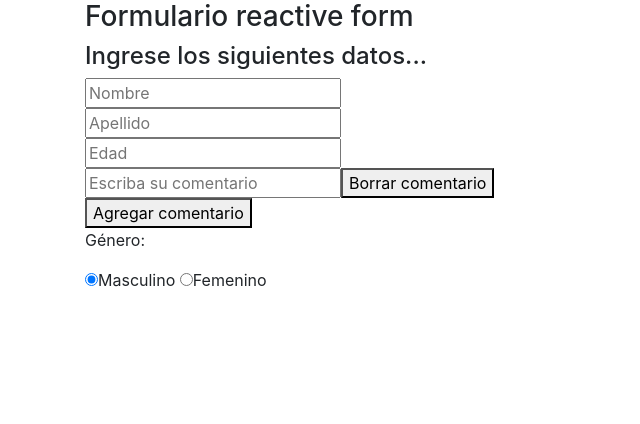
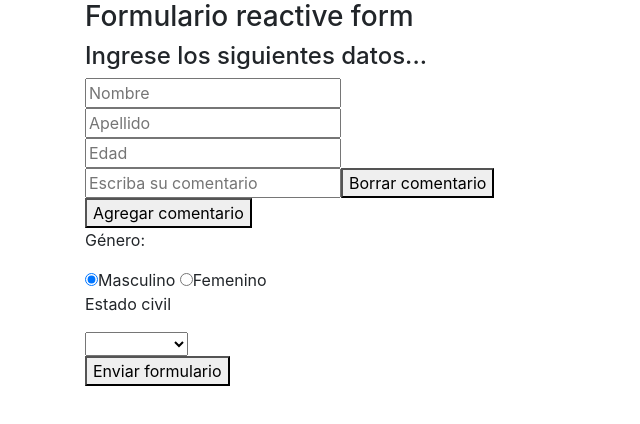
Before and after one commit to LeonOmega2712/AngularForm, an Angular app: page / in a window 1280 px wide. Shown: the top 424 px of the page, without its empty margins (0-640 px from the left). Built offline with nearby package versions, Linux system fonts and the light colour scheme.

Commit message:
Funcionalidad de estado civil agregado, boton de submit agregado.

```diff
--- a/src/app/app.component.html
+++ b/src/app/app.component.html
@@ -60,7 +60,17 @@
       </div>
     </fieldset>
 
+    <fieldset>
+      <p>Estado civil</p>
+      <select name="estadoCivil" formControlName="civilState" >
+        <option selected="selected">Soltero</option>
+        <option>Casado</option>
+        <option>Divorciado</option>
+      </select>
+    </fieldset>
 
-
+    <fieldset>
+      <button (click)="onClickGroup()" type="submit" name="submit" id="btnSubmit" >Enviar formulario</button>
+    </fieldset>
   </form>
 </div>
--- a/src/app/app.component.ts
+++ b/src/app/app.component.ts
@@ -15,58 +15,58 @@ import {
 })
 export class AppComponent {
   formBuilder: FormGroup;
-  sex='Masculino';
+  sex = 'Masculino';
   group: FormGroup = new FormGroup({
-    name: new FormControl("", [Validators.required]),
-    lastName: new FormControl("", [Validators.required]),
-    age: new FormControl("", [Validators.required, this.validateAge]),
-    civilState: new FormControl("", [Validators.required]),
-    gender: new FormControl("", [Validators.required]),
+    name: new FormControl('', [Validators.required]),
+    lastName: new FormControl('', [Validators.required]),
+    age: new FormControl('', [Validators.required, this.validateAge]),
+    civilState: new FormControl('', [Validators.required]),
+    gender: new FormControl('', [Validators.required]),
     comments: new FormArray([
       new FormGroup({
-        comment: new FormControl("")
-      })
+        comment: new FormControl(''),
+      }),
     ]),
   });
 
-  onClickGroup() {
+  onClickGroup(): void {
     console.log(this.group);
     const validForm = this.group.valid;
     if (validForm) {
-      alert("Fromulario correcto");
+      alert('Fromulario correcto');
     } else {
-      alert("Fromulario incorrecto");
+      alert('Fromulario incorrecto');
     }
   }
   onAddComment() {
-    (this.group.get("comments") as FormArray).push(
+    (this.group.get('comments') as FormArray).push(
       new FormGroup({
         title: new FormControl(),
-        comment: new FormControl()
+        comment: new FormControl(),
       })
     );
   }
   onRemoveComment(index: number) {
-    (this.group.get("comments") as FormArray).removeAt(index);
+    (this.group.get('comments') as FormArray).removeAt(index);
   }
   getComments() {
-    return (this.group.get("comments") as FormArray).controls;
+    return (this.group.get('comments') as FormArray).controls;
   }
 
   validateAge(control: AbstractControl) {
     const age = control.value;
     let error = null;
     if (age < 18) {
-      error = { ...error, menor: "Eres un escuincle" };
+      error = { ...error, menor: 'Eres un escuincle' };
     }
     if (!parseInt(age, 16)) {
-      error = { ...error, letras : "El campo debe contener solo numeros" }
+      error = { ...error, letras: 'El campo debe contener solo numeros' };
     }
     return error;
   }
 
-  getError(controlName: string, key: string, value: string) : string {
-    let error = "";
+  getError(controlName: string, key: string, value: string): string {
+    let error = '';
     const control = this.group.get(controlName);
     if (control.dirty && control.errors[key]) {
       error = value;
```
